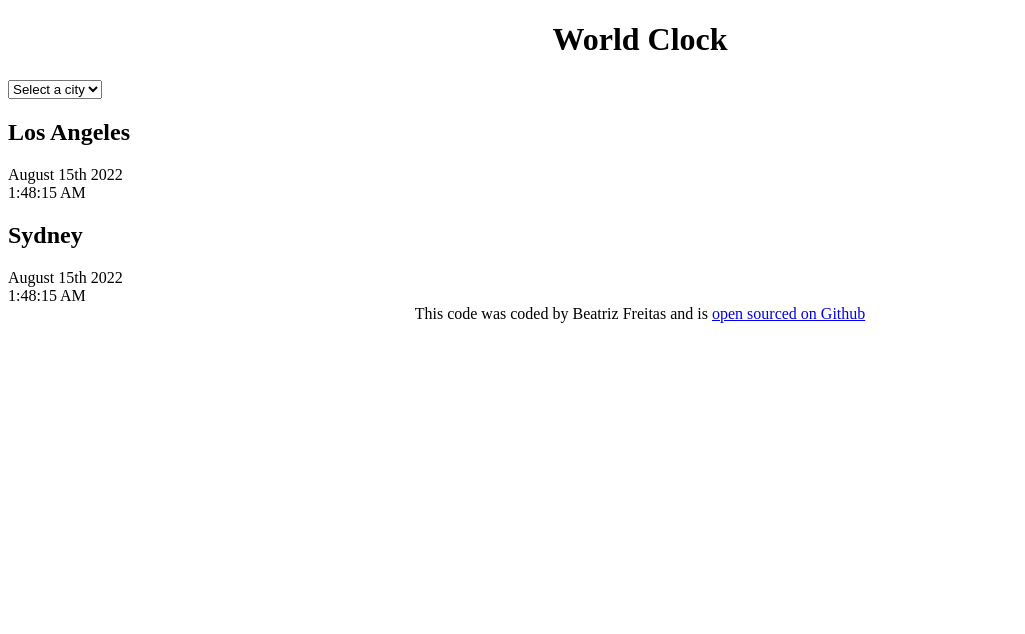
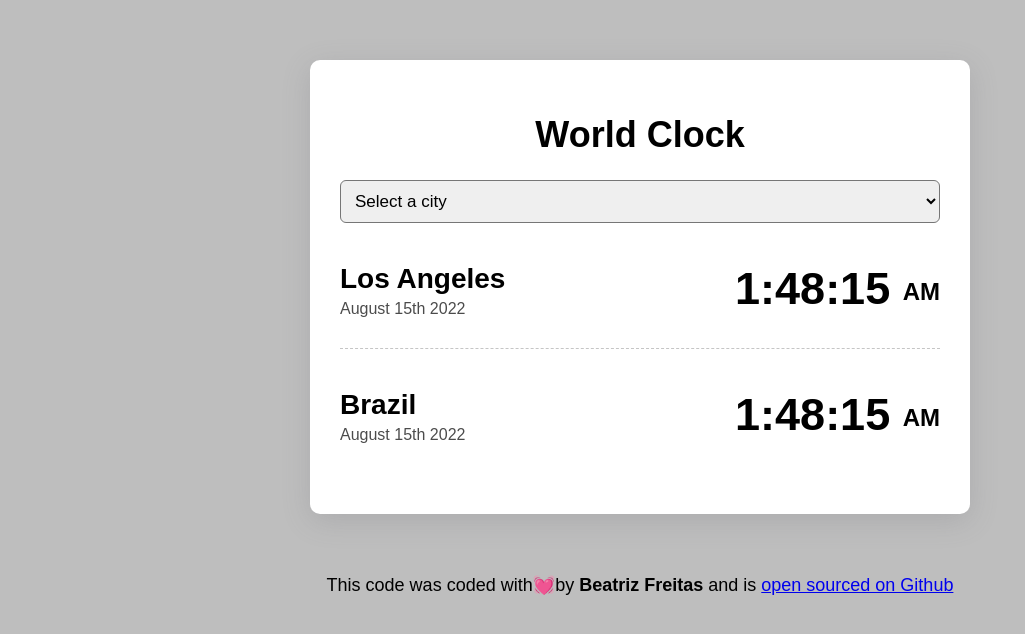
Before and after one commit to Freitassbea/World-clock, a plain HTML site: page index.html in a window 1280 px wide. Shown: the whole page, without its empty margins (0-1025 px from the left). Drawn offline with nearby package versions, Linux system fonts and the light colour scheme.

Commit message:
Styled the project with CSS

```diff
--- a/index.html
+++ b/index.html
@@ -11,7 +11,7 @@
   <body>
     <div class="container">
       <h1>World Clock</h1>
-    </div>
+
       <select>
         <option value="">Select a city</option>
         <option value="">London</option>
@@ -19,19 +19,26 @@
         <option value="">Brazil</option>
       </select>
       <div class="city">
+        <div>
           <h2>Los Angeles</h2>
           <div class="date">August 15th 2022</div>
-      <div class="time">1:48:15 AM</div>
         </div>
-
+        <div>
+          <div class="time">1:48:15 <small>AM</small></div>
+        </div>
+      </div>
       <div class="city">
-      <h2>Sydney</h2>
+        <div>
+          <h2>Brazil</h2>
           <div class="date">August 15th 2022</div>
-      <div class="time">1:48:15 AM</div>
         </div>
-
+        <div>
+          <div class="time">1:48:15 <small>AM</small></div>
+        </div>
+      </div>
+    </div>
     <footer>
-      This code was coded by Beatriz Freitas and is
+      This code was coded with💓by<strong> Beatriz Freitas </strong>and is
       <a href="https://github.com/Freitassbea/World-clock" target="_blank"
         >open sourced on Github</a
       >
--- a/src/style.css
+++ b/src/style.css
@@ -1,6 +1,61 @@
+body {
+  background-color: #83838385;
+  font-family: sans-serif;
+}
+
 h1 {
   text-align: center;
+  font-size: 36px;
+  font-family: sans-serif;
+}
+
+h2 {
+  margin: 0 0 5px;
+  font-size: 28px;
+}
+
+select {
+  display: block;
+  width: 100%;
+  padding: 10px;
+  border-radius: 6px;
+  font-size: 17px;
 }
 footer {
   text-align: center;
+  font-size: 18px;
 }
+
+.container {
+  max-width: 600px;
+  margin: 60px auto;
+  background: white;
+  padding: 30px;
+  border-radius: 10px;
+  box-shadow: rgba(100, 100, 111, 0.2) 0px 7px 29px 0px;
+}
+
+.city {
+  margin: 10px 0;
+  display: flex;
+  justify-content: space-between;
+  border-bottom: 1px dashed #80808075;
+  padding: 30px 0;
+}
+
+.city:last-child {
+  border: none;
+}
+
+.date {
+  opacity: 0.7;
+}
+.time {
+  font-size: 45px;
+  font-weight: bold;
+}
+.time small {
+  font-size: 24px;
+  line-height: 36px;
+  vertical-align: middle;
+}
```
Lines whose indentation alone changed are shown as unchanged.
